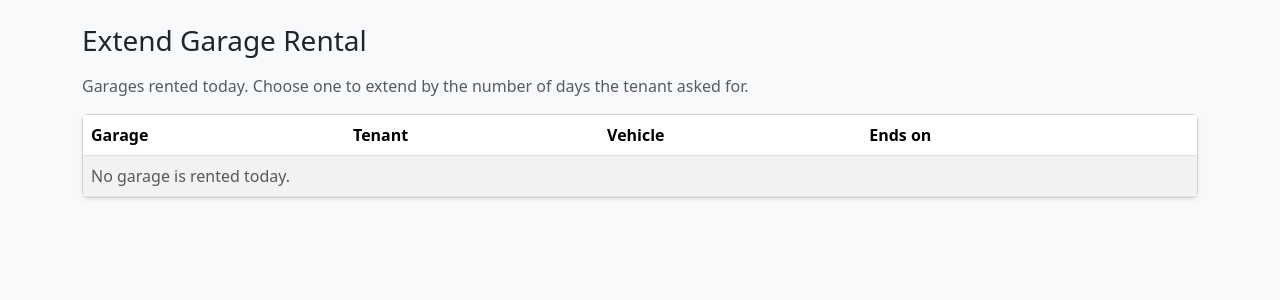
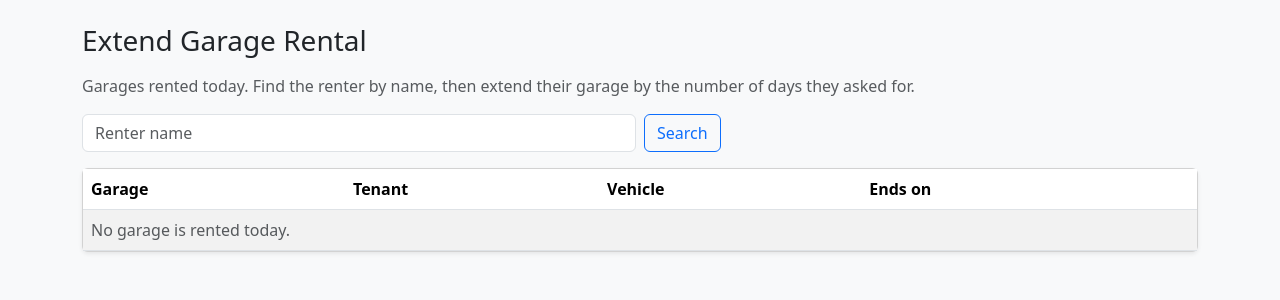
Before and after one commit to stanleyy30/garage-rental, a Laravel app: page /admin/extensions in a window 1280 px wide. Shown: the part 56-356 px from the top of the page. Run offline with Laravel 12, Linux system fonts and the light colour scheme; the visitor is signed in with stand-in values (Sample User, id 1); data that the repository does not hold is empty.

Commit message:
feat(extensions): find a renter's garage by name on Extend Garage Rental

```diff
--- a/app/Http/Controllers/AdminExtensionController.php
+++ b/app/Http/Controllers/AdminExtensionController.php
@@ -8,21 +8,28 @@ use App\Http\Requests\AdminExtensionRequest; // Validated form
 use App\Http\Requests\StoreAdminExtensionRequest; // Validated form + proof
 use App\Models\Rental; // The Rental model
 use Illuminate\Http\RedirectResponse; // Return type for "go to another page"
+use Illuminate\Http\Request; // The incoming browser request
 use Illuminate\View\View; // Return type for "show a page"
 
 class AdminExtensionController extends Controller // Extend Garage Rental: the admin enters the days the tenant asked for outside the app
 { // Start of the class
     use HandlesExtensions; // Shared extension steps and formulas
 
-    public function index(): View // GET /admin/extensions: garages rented today
+    public function index(Request $request): View // GET /admin/extensions: garages rented today, found by the renter's name
     { // Start of index()
+        $tenantName = trim((string) $request->query('tenant')); // Name typed in the search box (empty = show all)
+
         $rentals = Rental::with(['garage', 'vehicle.tenant']) // Load garage, vehicle and tenant too ...
             ->whereDate('start_date', '<=', today()) // ... rentals that started today or earlier
             ->whereDate('end_date', '>=', today()) // ... and end today or later
+            ->when($tenantName !== '', fn ($query) => $query->whereHas('vehicle.tenant', fn ($tenant) => $tenant->where('name', 'like', '%' . $tenantName . '%'))) // ... only this renter's garages when a name is typed
             ->orderBy('garage_id') // In garage order
-            ->get(); // Run the query
+            ->get() // Run the query
+            ->sortBy(fn (Rental $rental) => $rental->vehicle->tenant->name) // Group the rows by renter name
+            ->values(); // Number the rows again after sorting
 
         return $this->page('admin.extensions.index', [ // Show the list with one ready-made row per rental
+            'tenantName' => $tenantName, // Keeps the typed name in the search box
             'rentals' => $rentals->map(fn (Rental $rental) => [ // Rows
                 'id' => $rental->rental_id, // For the Extend button
                 'garage' => $rental->garage_id . ' (' . $rental->garage->type->label() . ')', // Garage
--- a/resources/views/admin/extensions/index.blade.php
+++ b/resources/views/admin/extensions/index.blade.php
@@ -4,7 +4,15 @@
 
 @section('content') {{-- Start of this page's content --}}
 <h1 class="h3 mb-3">Extend Garage Rental</h1> {{-- Page heading --}}
-<p class="text-muted">Garages rented today. Choose one to extend by the number of days the tenant asked for.</p> {{-- Instruction --}}
+<p class="text-muted">Garages rented today. Find the renter by name, then extend their garage by the number of days they asked for.</p> {{-- Instruction --}}
+
+<form method="GET" action="{{ route('admin.extensions.index') }}" class="row g-2 mb-3"> {{-- Search by renter name --}}
+    <div class="col-md-6"><input type="search" name="tenant" value="{{ $tenantName }}" class="form-control" placeholder="Renter name" aria-label="Renter name"></div> {{-- Name box --}}
+    <div class="col-auto"><button type="submit" class="btn btn-outline-primary">Search</button></div> {{-- Run the search --}}
+    @if ($tenantName !== '') {{-- A name is being searched --}}
+        <div class="col-auto"><a href="{{ route('admin.extensions.index') }}" class="btn btn-link">Show all</a></div> {{-- Clear the search --}}
+    @endif {{-- End of the check --}}
+</form> {{-- End of the search --}}
 
 <div class="card shadow-sm"> {{-- List box --}}
     <div class="table-responsive"> {{-- Scroll wrapper for phones --}}
@@ -22,7 +30,7 @@
                         <td class="text-end"><a href="{{ route('admin.extensions.create', $rental['id']) }}" class="btn btn-primary btn-sm">Extend</a></td> {{-- Go to the form --}}
                     </tr> {{-- End of the row --}}
                 @empty {{-- Nothing rented today --}}
-                    <tr><td colspan="5" class="text-muted">No garage is rented today.</td></tr> {{-- Empty message --}}
+                    <tr><td colspan="5" class="text-muted">{{ $tenantName === '' ? 'No garage is rented today.' : 'No garage is rented today by a renter named "' . $tenantName . '".' }}</td></tr> {{-- Empty message --}}
                 @endforelse {{-- End of the rows --}}
             </tbody> {{-- End of the body --}}
         </table> {{-- End of the table --}}
```
